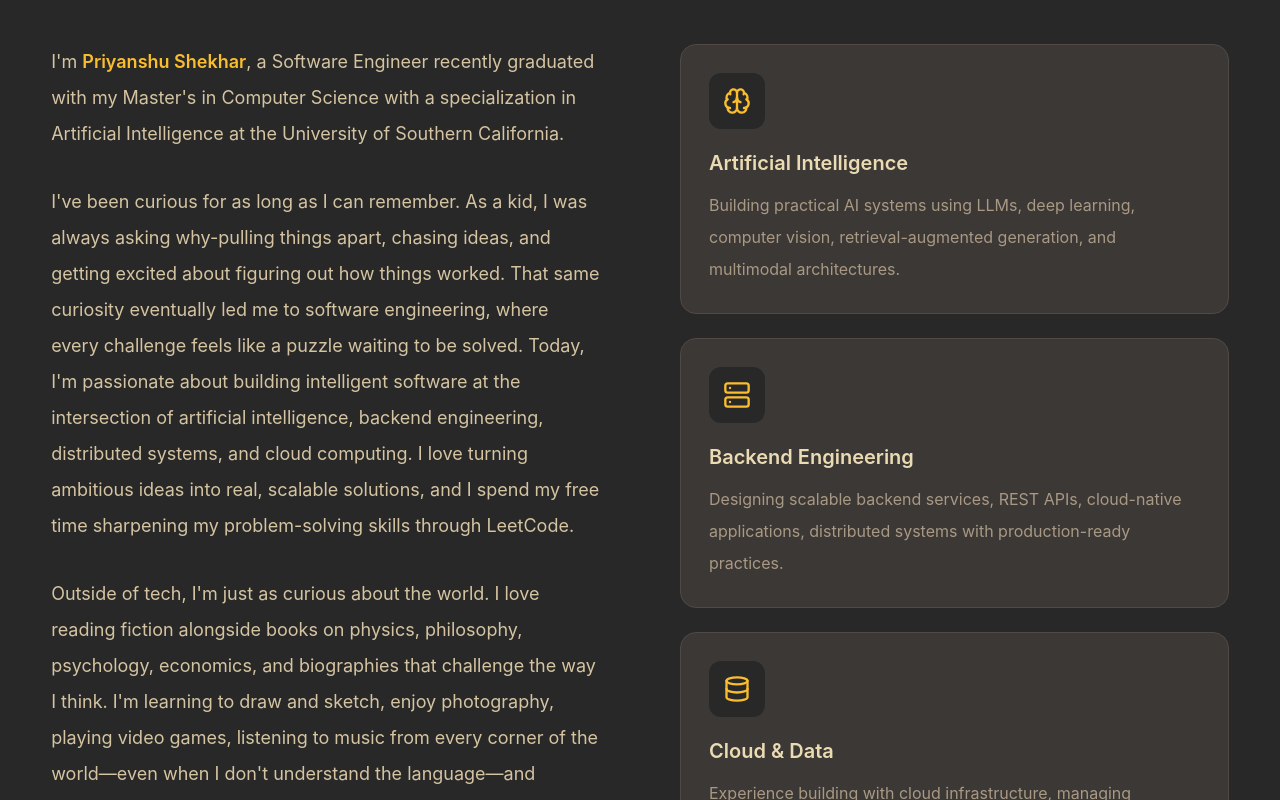
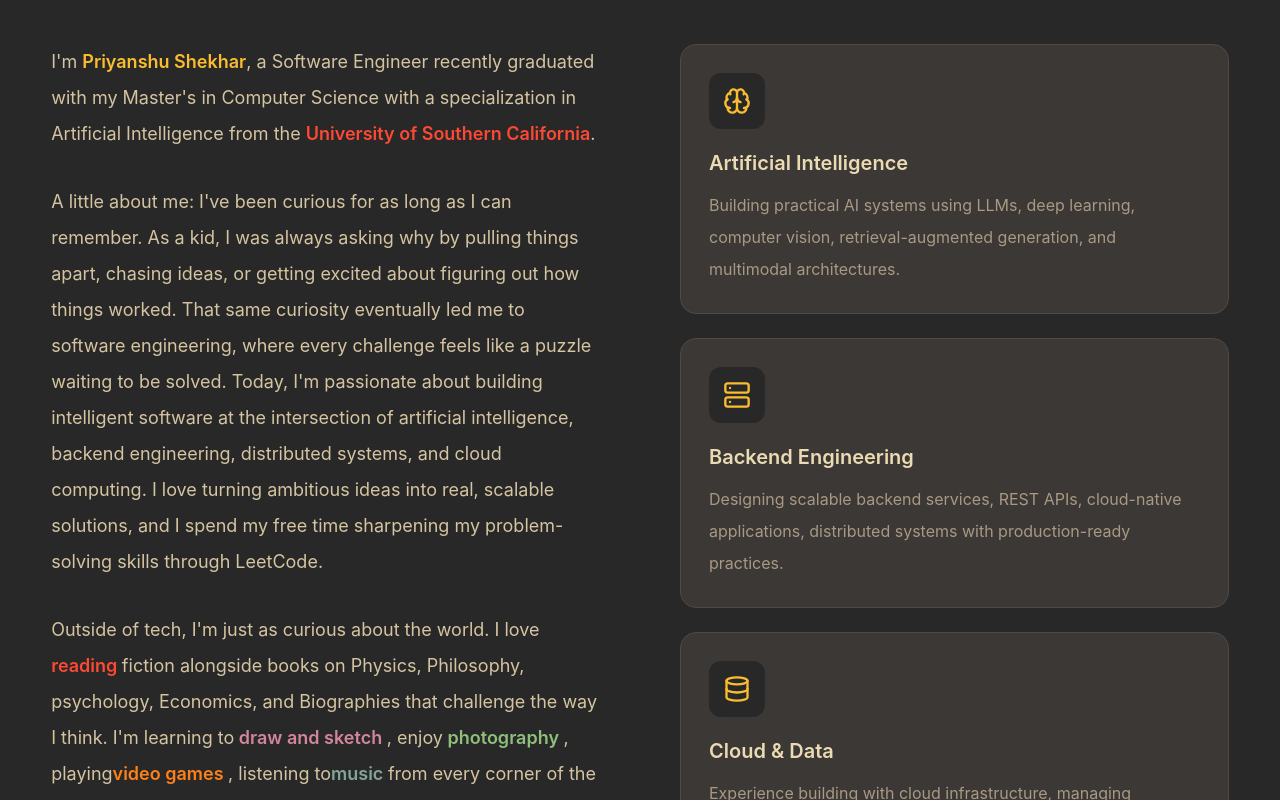
Before and after one commit to Priyanshu-Shekhar/Priyanshu-Shekhar.github.io, a React (Vite) app: page / in a window 1280 px wide. Shown: the part 1280-2080 px from the top of the page. Built offline with nearby package versions, Linux system fonts and the light colour scheme.

Commit message:
Enhance About section with better text formatting
Updated text formatting and improved readability in the About section.

```diff
--- a/src/sections/About.tsx
+++ b/src/sections/About.tsx
@@ -96,12 +96,12 @@ export default function About() {
                   Priyanshu Shekhar
                 </span>, a Software Engineer recently graduated with my Master's in
                 Computer Science with a specialization in Artificial Intelligence
-                at the University of Southern California.
+                from the <span className="font-semibold text-[#fb4934]"> University of Southern California</span>.
               </p>
 
               <p>
-                I've been curious for as long as I can remember. As a kid, I was always
-                asking why-pulling things apart, chasing ideas, and getting excited about
+                A little about me: I've been curious for as long as I can remember. As a kid, I was always
+                asking why by pulling things apart, chasing ideas, or getting excited about
                 figuring out how things worked. That same curiosity eventually led me to
                 software engineering, where every challenge feels like a puzzle waiting to
                 be solved. Today, I'm passionate about building intelligent software at the
@@ -112,13 +112,16 @@ export default function About() {
               </p>
 
               <p>
-                Outside of tech, I'm just as curious about the world. I love reading fiction
-                alongside books on physics, philosophy, psychology, economics, and biographies that
-                challenge the way I think. I'm learning to draw and sketch, enjoy photography,
-                playing video games, listening to music from every corner of the world—even when
-                I don't understand the language—and spending time with friends and family. And
-                somewhere in between all of that, I'm still chasing one childhood dream: trying
-                to become Batman🦇.
+                Outside of tech, I'm just as curious about the world. I love
+                <span className="font-semibold text-[#fb4934]"> reading </span>
+                fiction alongside books on Physics, Philosophy, psychology, Economics, and Biographies that
+                challenge the way I think. I'm learning to
+                <span className="font-semibold text-[#d3869b]"> draw and sketch </span>, enjoy
+                <span className="font-semibold text-[#8ec07c]"> photography </span>, playing
+                <span className="font-semibold text-[#fe8019]">video games </span>, listening to
+                <span className="font-semibold text-[#83a598]">music </span> from every corner of the world-even
+                when I don't understand the language-and spending time with friends and family. And somewhere in
+                between all of that, I'm still chasing one childhood dream: trying to become Batman🦇.
               </p>
 
             </div>
```
